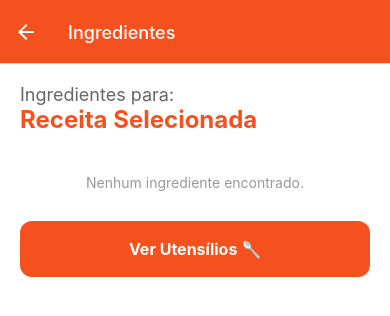
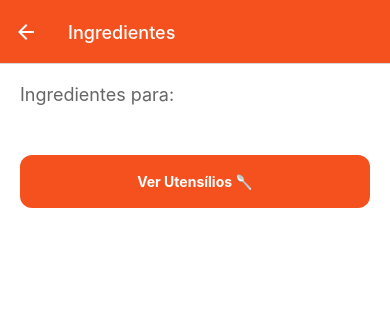
Before and after one commit to jerog1971/projeto-mobile, a React Native app: screen /Ingredientes in a window 390 px wide. Shown: the top 316 px of the page. Built offline with nearby package versions, Linux system fonts and the light colour scheme.

Commit message:
Refactor IngredientsScreen to use SafeAreaView

```diff
--- a/screens/IngredientsScreen.js
+++ b/screens/IngredientsScreen.js
@@ -1,84 +1,46 @@
 import React, { useState, useEffect } from 'react';
-import { View, Text, Switch, StyleSheet, TouchableOpacity, ScrollView } from 'react-native';
+import { View, Text, Switch, StyleSheet, TouchableOpacity, ScrollView, SafeAreaView } from 'react-native';
 
 export default function IngredientsScreen({ route, navigation }) {
-  // 1. Pegamos o objeto completo enviado pela Home
   const { receitaCompleta } = route.params || {};
-
-  // 2. Estado para controlar a lista de ingredientes com o checkbox (Switch)
   const [items, setItems] = useState([]);
 
-  // 3. Efeito para carregar os ingredientes assim que a tela abre
   useEffect(() => {
-    if (receitaCompleta && receitaCompleta.ingredientes) {
-      // Transformamos o Array de strings em um Array de objetos com 'checked'
-      const dadosFormatados = receitaCompleta.ingredientes.map((ingrediente, index) => ({
-        id: index.toString(),
-        name: ingrediente,
-        checked: false,
-      }));
-      setItems(dadosFormatados);
+    if (receitaCompleta?.ingredientes) {
+      setItems(receitaCompleta.ingredientes.map((ing, index) => ({ id: index.toString(), name: ing, checked: false })));
     }
   }, [receitaCompleta]);
 
-  // 4. Função para marcar/desmarcar o ingrediente
   const toggleCheck = (id) => {
-    setItems(prevItems =>
-      prevItems.map(item =>
-        item.id === id ? { ...item, checked: !item.checked } : item
-      )
-    );
+    setItems(prev => prev.map(item => item.id === id ? { ...item, checked: !item.checked } : item));
   };
 
   return (
-    <ScrollView style={styles.container}>
-      <Text style={styles.title}>Ingredientes para:</Text>
-      <Text style={styles.recipeSubtitle}>{receitaCompleta?.nome || "Receita Selecionada"}</Text>
-
-      {items.length > 0 ? (
-        items.map(item => (
+    <SafeAreaView style={{flex: 1, backgroundColor: '#fff'}}>
+      <ScrollView contentContainerStyle={styles.scrollContent}>
+        <Text style={styles.title}>Ingredientes para:</Text>
+        <Text style={styles.recipeSubtitle}>{receitaCompleta?.nome}</Text>
+        {items.map(item => (
           <View key={item.id} style={styles.itemRow}>
-            <Switch
-              value={item.checked}
-              onValueChange={() => toggleCheck(item.id)}
-              trackColor={{ false: "#767577", true: "#f4511e" }}
-              thumbColor={item.checked ? "#fff" : "#f4f3f4"}
-            />
-            <Text style={[styles.itemText, item.checked && styles.checkedText]}>
-              {item.name}
-            </Text>
+            <Switch value={item.checked} onValueChange={() => toggleCheck(item.id)} trackColor={{ true: "#f4511e" }} />
+            <Text style={[styles.itemText, item.checked && styles.checkedText]}>{item.name}</Text>
           </View>
-        ))
-      ) : (
-        <Text style={styles.emptyText}>Nenhum ingrediente encontrado.</Text>
-      )}
-
-      <TouchableOpacity
-        style={styles.button}
-        onPress={() => navigation.navigate('Utensílios', { receitaCompleta })}>
-        <Text style={styles.buttonText}>Ver Utensílios 🥄</Text>
-      </TouchableOpacity>
-    </ScrollView>
+        ))}
+        <TouchableOpacity style={styles.button} onPress={() => navigation.navigate('Utensílios', { receitaCompleta })}>
+          <Text style={styles.buttonText}>Ver Utensílios 🥄</Text>
+        </TouchableOpacity>
+      </ScrollView>
+    </SafeAreaView>
   );
 }
 
 const styles = StyleSheet.create({
-  container: { flex: 1, padding: 20, backgroundColor: '#fff' },
+  scrollContent: { padding: 20, flexGrow: 1, paddingBottom: 40 },
   title: { fontSize: 18, color: '#666' },
   recipeSubtitle: { fontSize: 24, fontWeight: 'bold', color: '#f4511e', marginBottom: 20 },
-  itemRow: {
-    flexDirection: 'row',
-    alignItems: 'center',
-    marginVertical: 8,
-    padding: 12,
-    backgroundColor: '#f9f9f9',
-    borderRadius: 10,
-    borderWidth: 1,
-    borderColor: '#eee'
-  },
-  itemText: { marginLeft: 10, fontSize: 18, color: '#333' },
+  itemRow: { flexDirection: 'row', alignItems: 'center', marginVertical: 8, padding: 12, backgroundColor: '#f9f9f9', borderRadius: 10 },
+  itemText: { marginLeft: 10, fontSize: 18 },
   checkedText: { textDecorationLine: 'line-through', color: '#aaa' },
-  emptyText: { textAlign: 'center', marginTop: 20, color: '#999' },
-  button: { backgroundColor: '#f4511e', padding: 18, borderRadius: 12, marginTop: 30, marginBottom: 50, elevation: 3 },
-  buttonText: { color: '#fff', textAlign: 'center', fontWeight: 'bold', fontSize: 16 }
+  button: { backgroundColor: '#f4511e', padding: 18, borderRadius: 12, marginTop: 30 },
+  buttonText: { color: '#fff', textAlign: 'center', fontWeight: 'bold' }
 });
```
